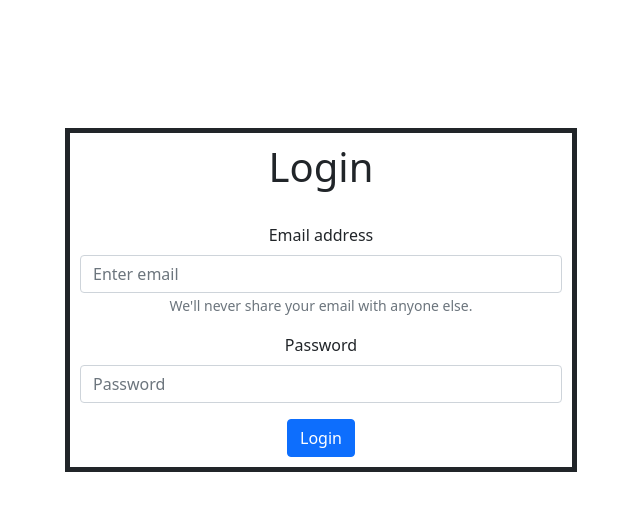
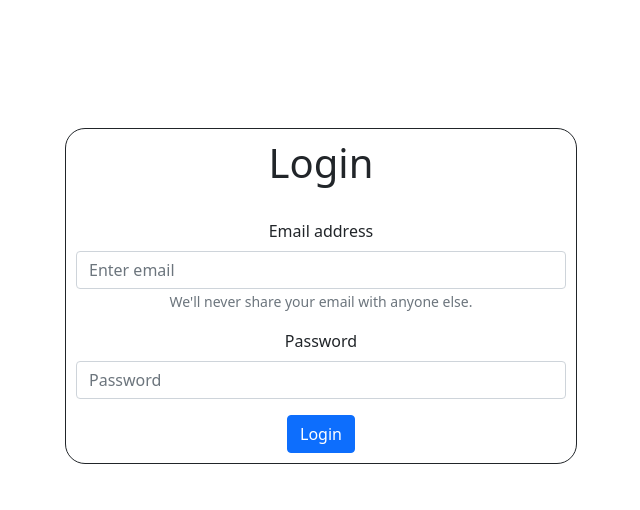
Before and after one commit to Dilansilva/Online-Shopping-MERN, a React (Create React App) app: page / in a window 1280 px wide. Shown: the top 510 px of the page, without its empty margins (319-959 px from the left). Built offline with nearby package versions, Linux system fonts and the light colour scheme.

Commit message:
alignment changes

```diff
--- a/src/Login/Login.css
+++ b/src/Login/Login.css
@@ -3,8 +3,9 @@
     margin-top: 10%;
     margin-left: 30%;
     margin-right: 30%;
-    border-width: 5px;
+    border-width: 1px;
     border-style: solid;
+    border-radius: 20px;
 }
 
 .inner-header {
```
